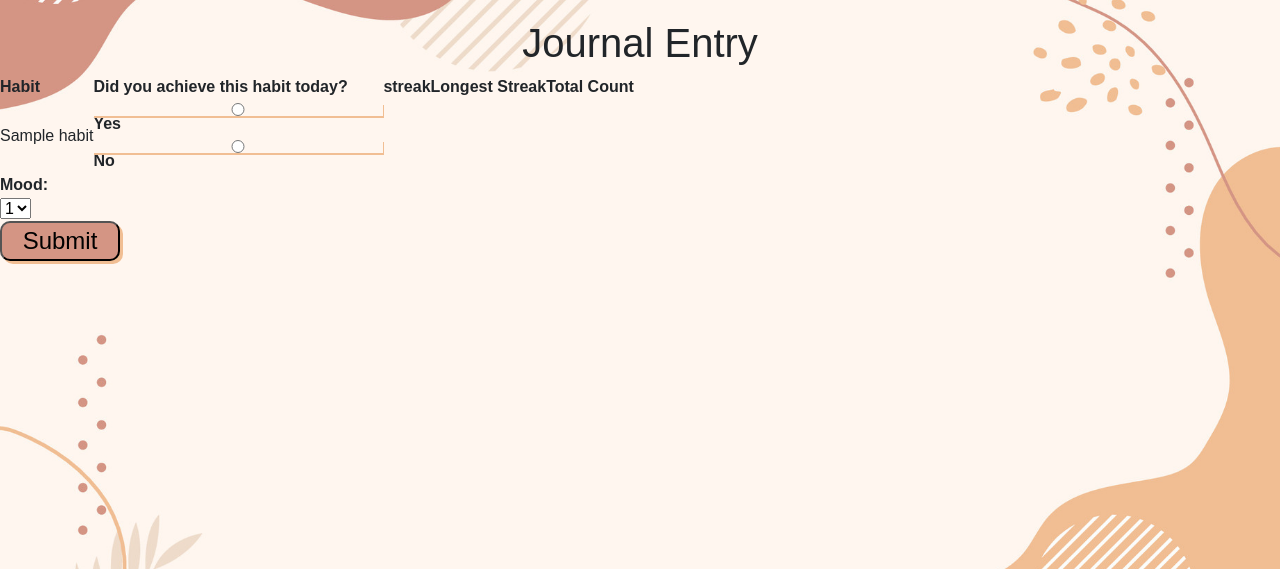
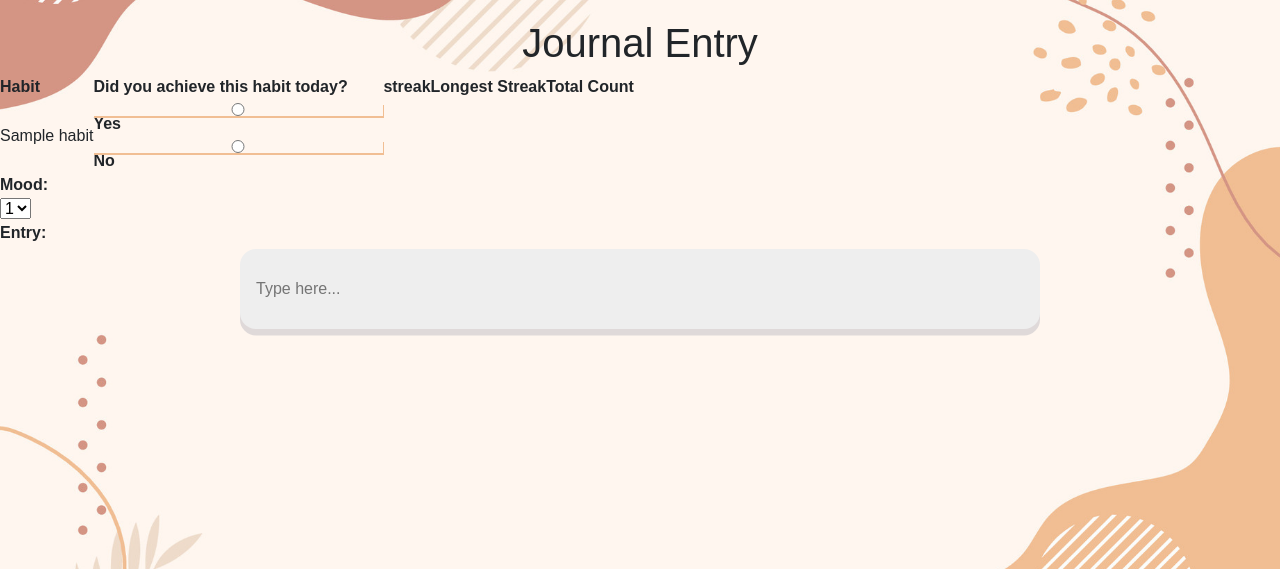
Before and after one commit to harmonica23/habitualize, a Django app: page /journal/ in a window 1280 px wide. Shown: the part 56-625 px from the top of the page. Run offline with Django 5.2, Linux system fonts and the light colour scheme; a user stored in the database is signed in; tables that the repository leaves empty hold one stand-in row (values such as "Sample post"); some libraries are stand-ins or nearby versions; some web fonts are replaced.

Commit message:
edit journal form

```diff
--- a/main_app/static/css/style.css
+++ b/main_app/static/css/style.css
@@ -282,3 +282,20 @@ ul {
     padding-left: 10px;
 
 }
+
+.input-wrapper input {
+    background-color: #eee;
+    border: none;
+    padding: 1rem;
+    font-size: 1rem;
+    width: 50em;
+    height: 5em;
+    border-radius: 1rem;
+    color: lightcoral;
+    box-shadow: 0 0.4rem #dfd9d9;
+    cursor: pointer;
+  }
+
+  .input-wrapper input:focus {
+    outline-color: lightcoral;
+  }
--- a/main_app/templates/main_app/journal_form.html
+++ b/main_app/templates/main_app/journal_form.html
@@ -2,7 +2,6 @@
 
 {% block content %}
   <h1>Journal Entry</h1>
-
   {% if active_habits %}
     <form method="post" action="{% url 'create_journal' %}">
       {% csrf_token %}
@@ -22,7 +21,7 @@
               <td>{{ habit.name }}</td>
               <td>
                 <label>
-                  <input type="radio" name="habit_{{ habit.id }}" value="yes"> Yes
+                  <input type="radio" name="habit_{{ habit.id }}" value="yes">Yes
                 </label>
                 <label>
                   <input type="radio" name="habit_{{ habit.id }}" value="no"> No
@@ -41,7 +40,11 @@
       <option value="4">4</option>
       <option value="5">5</option>
     </select><br>
-      <button type="submit" class="submit-btn">Submit</button>
+    <div class="input-wrapper">
+      <label>Entry:</label>
+      <input type="text" placeholder="Type here..." name="text" class="input">
+    </div>
+
     </form>
   {% else %}
     <p>No active habits.</p>
```
